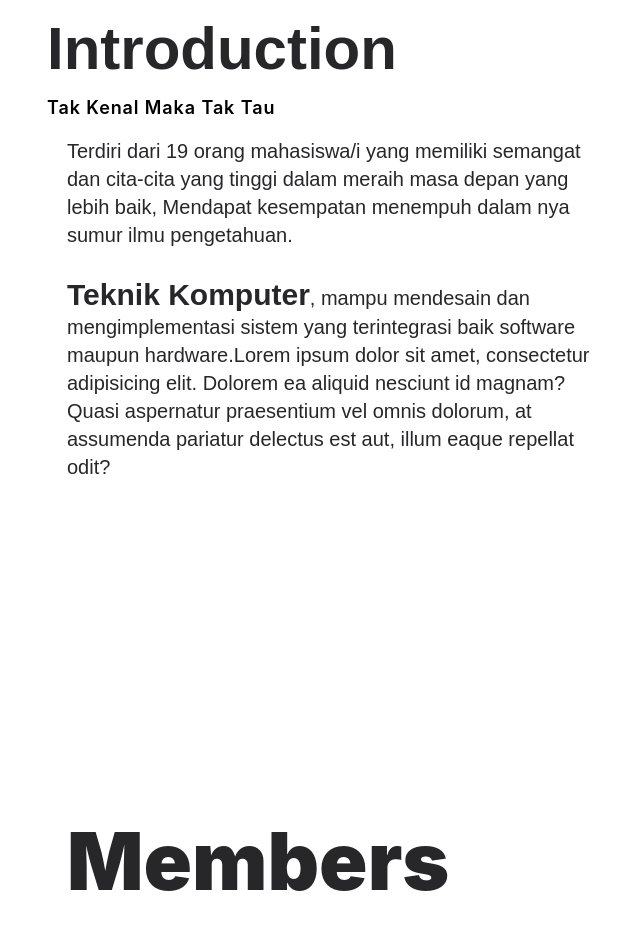
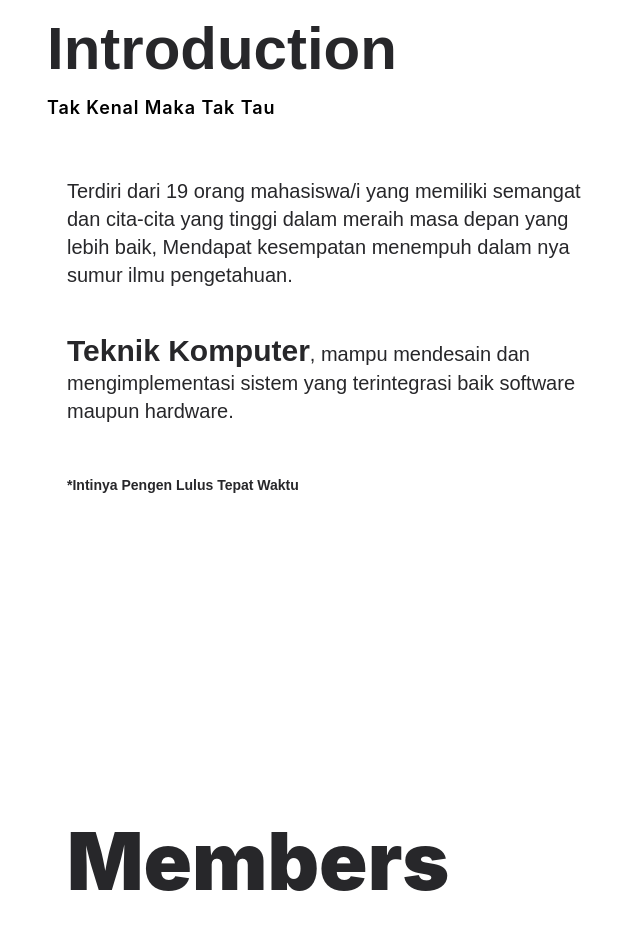
Before and after one commit to DSQL-MONGKEY/class-profile, a React (Vite) app: page / in a window 1280 px wide. Shown: the part 860-1789 px from the top of the page, without its empty margins (17-657 px from the left). Built offline with nearby package versions, Linux system fonts and the light colour scheme.

Commit message:
Changing about paragraph

```diff
--- a/src/components/About.jsx
+++ b/src/components/About.jsx
@@ -15,19 +15,19 @@ export const About = () => {
             </h2>
          </motion.div>
 
-         <motion.p variants={fadeIn("", "", 0.5, 1)}
-            className={`mt-4 text-zinc-800 dark:text-slate-300 font-poppins px-5 text-xl sm:w-1/2 `}>
-            <span className=" mt-3 sm:mt-10">
+         <motion.div variants={fadeIn("", "", 0.5, 1)}
+            className={`mt-4 text-zinc-800 flex flex-col gap-2 dark:text-slate-300 font-poppins px-5 text-xl sm:w-1/2 `}>
+            <p className=" mt-3 sm:mt-10">
                Terdiri dari 19 orang mahasiswa/i yang memiliki semangat dan cita-cita yang tinggi dalam meraih masa depan yang lebih baik, Mendapat kesempatan menempuh dalam nya sumur ilmu pengetahuan.
-            </span> <br /> <br />
-            <span className="sm:my-16">
+            </p> &nbsp;
+            <p className="">
                <span className="font-semibold text-3xl">Teknik Komputer</span>
                , mampu mendesain dan mengimplementasi sistem yang terintegrasi baik software maupun hardware.
-            </span>
-            <span>
-               Lorem ipsum dolor sit amet, consectetur adipisicing elit. Dolorem ea aliquid nesciunt id magnam? Quasi aspernatur praesentium vel omnis dolorum, at assumenda pariatur delectus est aut, illum eaque repellat odit?
-            </span>
-         </motion.p>
+            </p> &nbsp;
+            <p>
+               <span className="font-semibold text-sm capitalize">*intinya pengen lulus tepat waktu</span>
+            </p>
+         </motion.div>
       </section>
    )
 }
```
